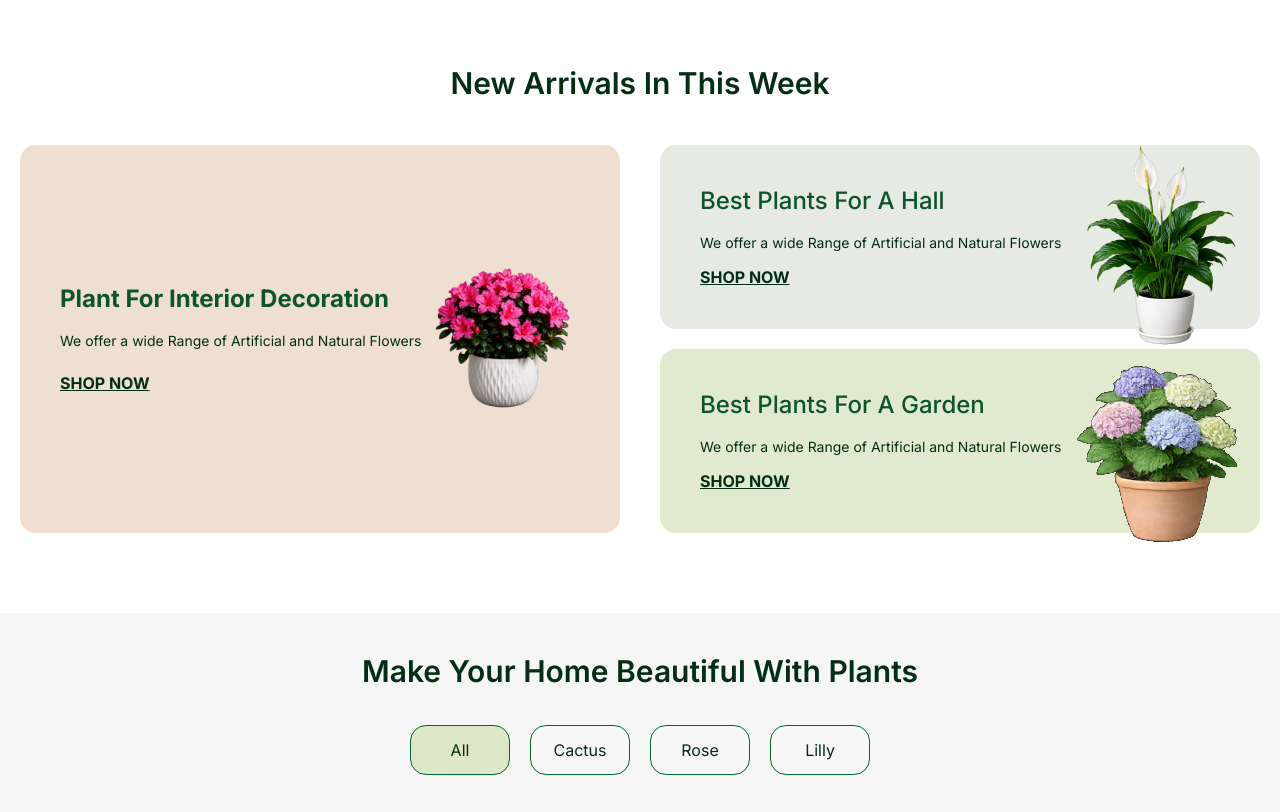
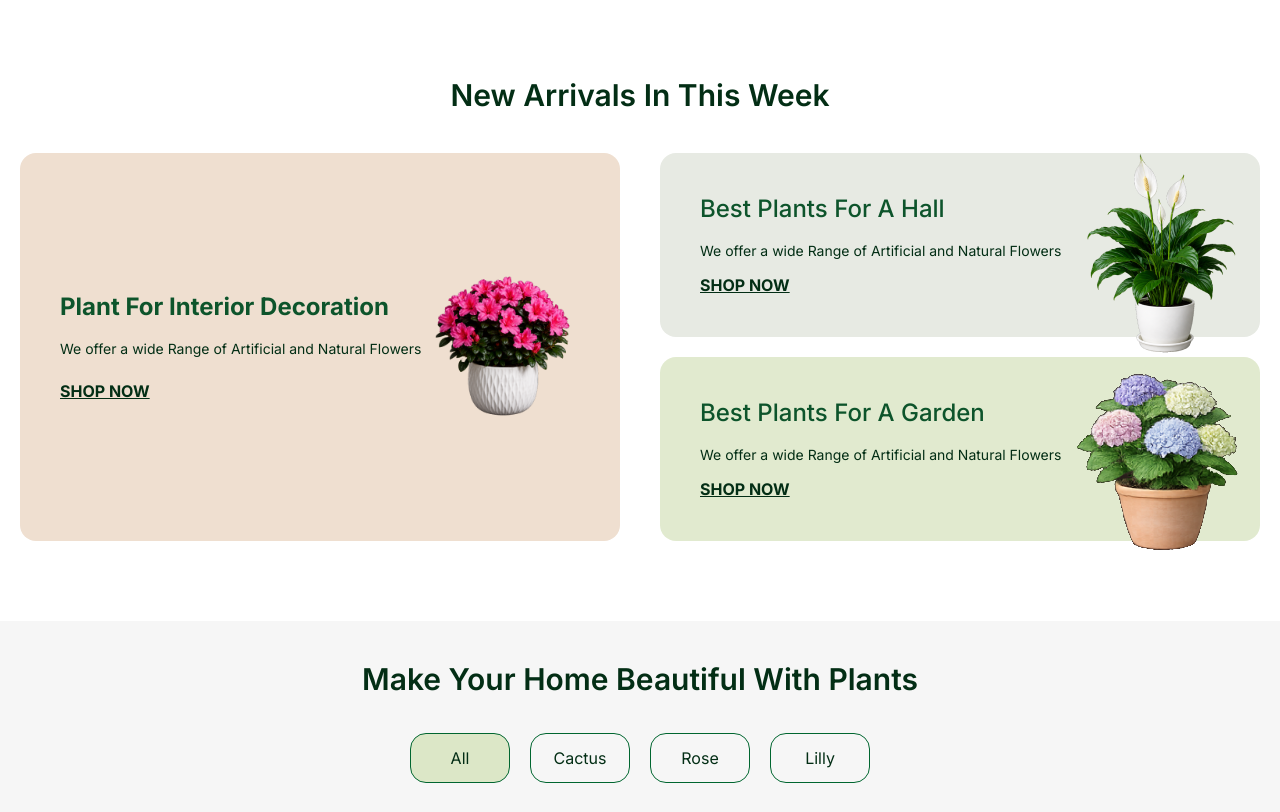
Before and after one commit to Tamil-Gracy/Greenden, a website: page index.html in a window 1280 px wide. Shown: the part 1149-1961 px from the top of the page. Drawn offline with Linux system fonts and the light colour scheme.

Commit message:
Styles added

```diff
--- a/index.html
+++ b/index.html
@@ -98,7 +98,7 @@
     </section>
     <!-- New arrivals section-->
     <section class="new-arrivals py-10 text-green-950 text-center md:text-left">
-        <h2 class="text-3xl text-center capitalize mb-4 p-2 font-semibold">New arrivals in this week</h2>
+        <h2 class="text-3xl text-center capitalize m-3 p-2 font-semibold">New arrivals in this week</h2>
         <div class="grid md:grid-cols-2">
             <div class="one bg-[#efdfd0] px-10 py-15 m-5 rounded-2xl grid grid-cols-1 items-center md:grid-cols-[70%_30%] ">
                 <div class="one__content">
```
